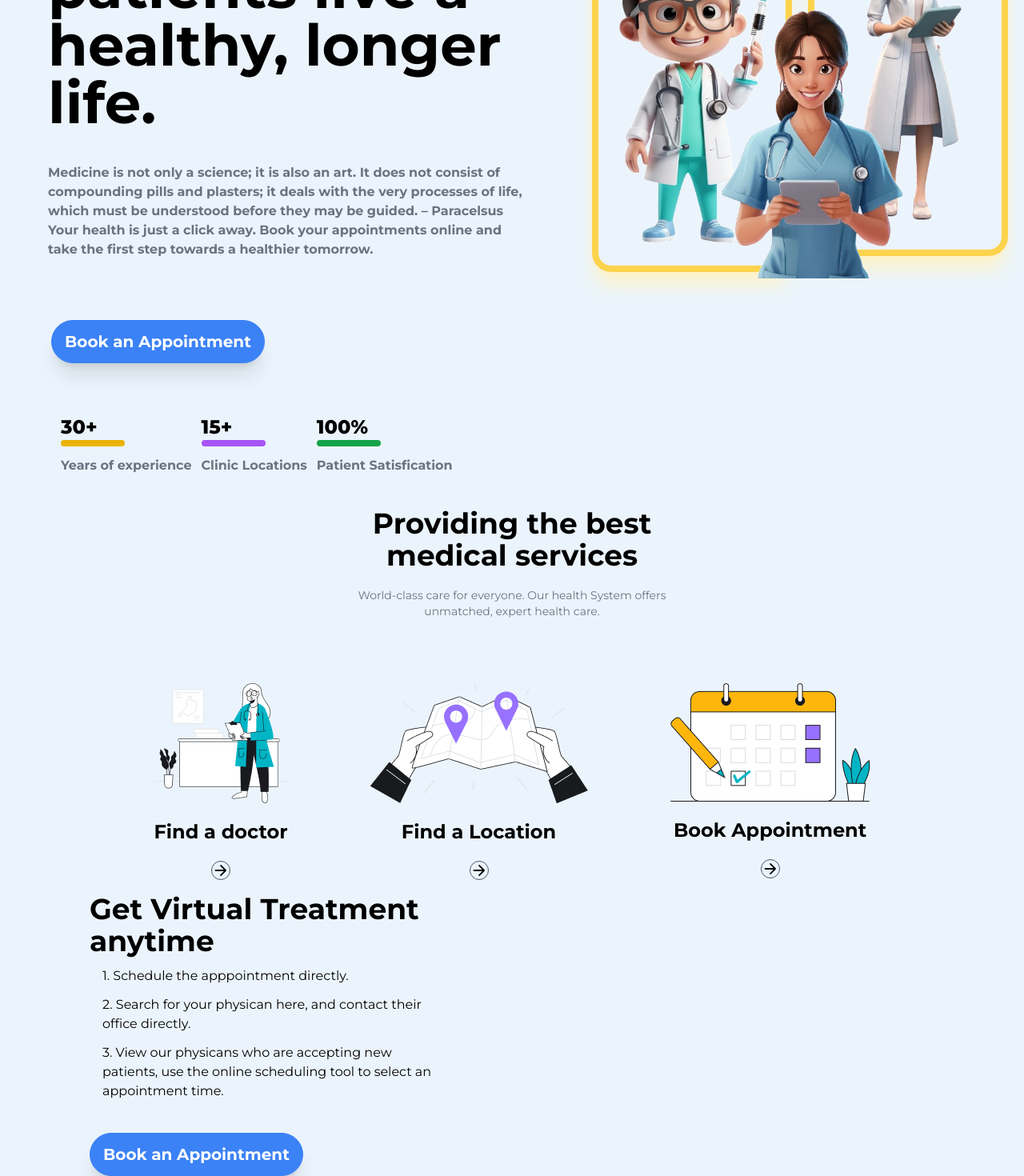
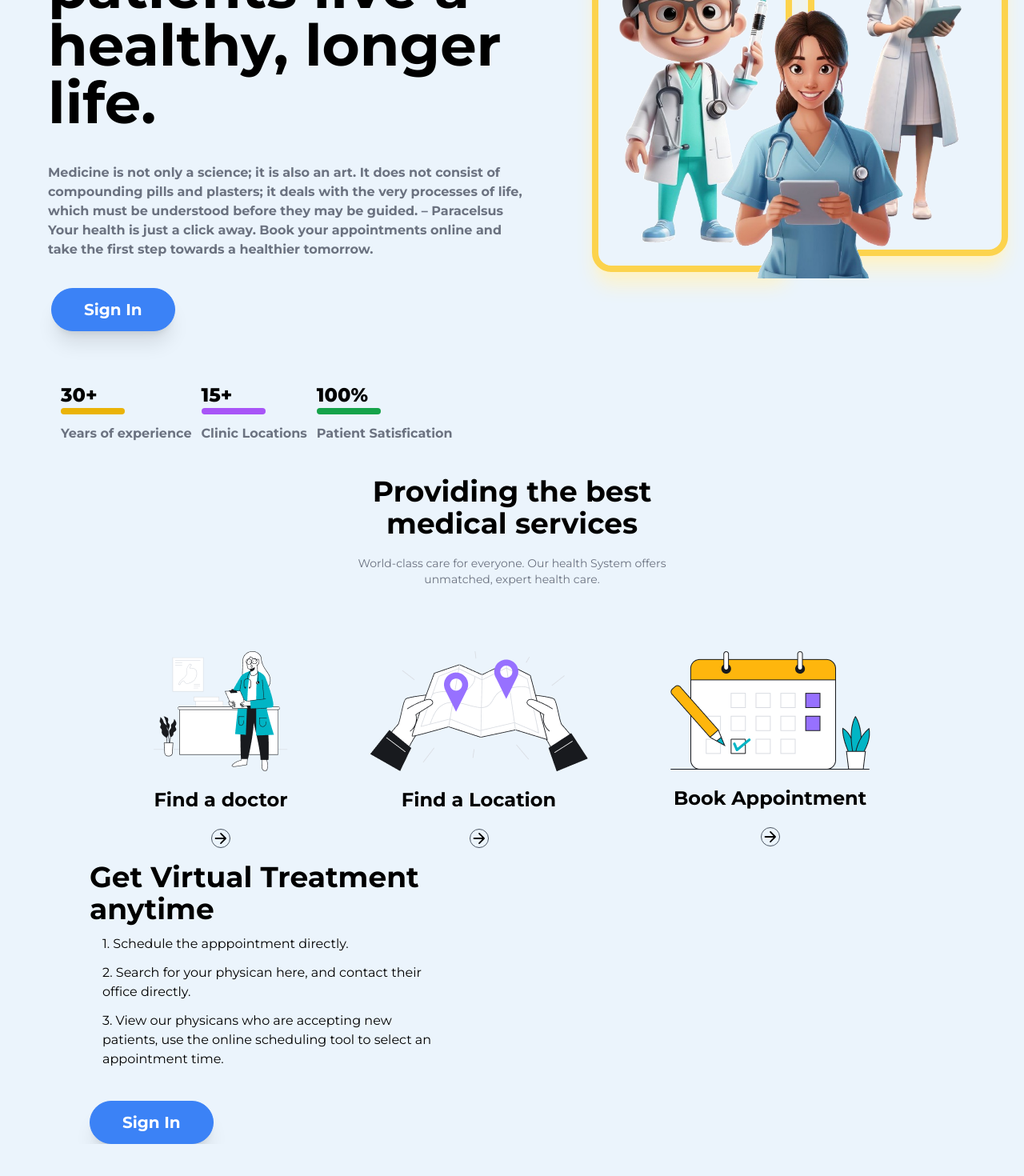
Before and after one commit to pratee-k-umar/Medicare, a Next.js app: page / in a window 1280 px wide. Shown: the part 272-1742 px from the top of the page at 80% size. After the commit the page ends 1702 px from the top, so only its background shows below. Built offline with nearby package versions, Linux system fonts and the light colour scheme; no server answers.

Commit message:
refactor: optimise AuthButton loading performance, favicon update

```diff
--- a/app/layout.js
+++ b/app/layout.js
@@ -9,7 +9,7 @@ export const metadata = {
   title: 'Medicare',
   description: 'Generated by create next app',
   icons: {
-    icon: "/MedicareLogo.ico",
+    icon: "/medicare.ico",
   },
 }
 
--- /dev/null
+++ b/components/AuthButton.jsx
@@ -0,0 +1,17 @@
+import { signIn } from "next-auth/react";
+
+export default function AuthButton() {
+  return (
+    <div className="register">
+      <button
+        type="button"
+        className="mx-auto border border-blue-500 text-white font-semibold text-xl py-3 px-10 rounded-full bg-blue-500 transition-all hover:bg-white hover:text-blue-500 shadow-xl"
+        onClick={() => {
+          signIn('google');
+        }}
+      >
+        Sign In
+      </button>
+    </div>
+  );
+}
--- a/components/Container.jsx
+++ b/components/Container.jsx
@@ -5,6 +5,7 @@ import Icon1 from "@/public/images/icon01.png";
 import Icon2 from "@/public/images/icon02.png";
 import Icon3 from "@/public/images/icon03.png";
 import ArrowForwardRoundedIcon from "@mui/icons-material/ArrowForwardRounded";
+import { useEffect, useState } from "react";
 import Link from "next/link";
 import Footer from "./Footer";
 import { useSession } from "next-auth/react";
@@ -13,16 +14,13 @@ import Blogs from "./Blogs";
 import Doc1 from "@/public/images/doc1.png";
 import Doc2 from "@/public/images/doc2.png";
 import Doc3 from "@/public/images/doc3.png";
+import AuthButton from "./AuthButton";
 
 export default function Container() {
   const { data: session } = useSession();
   const router = useRouter();
-  const redirection = () => {
-    if (session?.user) router.push("/find_doctor");
-    else router.push("/sign_in");
-  };
   return (
-    <div className="mt-10 ">
+    <div className="mt-10">
       <div className="flex flex-wrap justify-around">
         <div className="w-full sm:w-1/2 p-4 m-5">
           <div className="mx-1">
@@ -35,9 +33,9 @@ export default function Container() {
               Medicine is not only a science; it is also an art. It does not
               consist of compounding pills and plasters; it deals with the very
               processes of life, which must be understood before they may be
-              guided. – Paracelsus<br/> Your health is just a click away. Book
-              your appointments online and take the first step towards a
-              healthier tomorrow.
+              guided. – Paracelsus
+              <br /> Your health is just a click away. Book your appointments
+              online and take the first step towards a healthier tomorrow.
             </p>
           </div>
         </div>
@@ -79,18 +77,17 @@ export default function Container() {
           />
         </div>
       </div>
-      <div className="appoint mt-10 flex sm:w-1/2 sm:mx-16 sm:block">
+      <div className="appoint flex sm:w-1/2 sm:mx-16 sm:block">
+        {session ? (
           <button
-          onClick={redirection}
-          className={`mx-auto border border-blue-500 text-white font-semibold text-xl py-3 px-4 rounded-full bg-blue-500 transition-all ${
-            !session
-              ? "hover:bg-blue-300 hover:border-blue-300"
-              : "hover:bg-white hover:text-blue-500"
-          } shadow-xl`}
-          disabled={!session}
+            onClick={() => router.push("/find_doctor")}
+            className={`mx-auto border border-blue-500 text-white font-semibold text-xl py-3 px-4 rounded-full bg-blue-500 transition-all hover:bg-white hover:text-blue-500 shadow-xl`}
           >
             Book an Appointment
           </button>
+        ) : (
+          <AuthButton />
+        )}
       </div>
       <div className="sm:flex sm:mx-16 sm:mt-10">
         <div className="ml-3 mt-6">
@@ -185,17 +182,16 @@ export default function Container() {
           </p>
         </div>
         <div className="appoint mt-10 flex md:w-1/2 md:mx-28 md:block">
+          {session ? (
             <button
-            onClick={redirection}
-            className={`mx-auto border border-blue-500  text-white font-semibold text-xl py-3 px-4 rounded-full bg-blue-500 transition-all ${
-              !session
-                ? "hover:bg-blue-300 hover:border-blue-300"
-                : "hover:bg-white hover:text-blue-500"
-            } shadow-xl`}
-            disabled={!session}
+              onClick={() => router.push("/find_doctor")}
+              className={`mx-auto border border-blue-500 text-white font-semibold text-xl py-3 px-4 rounded-full bg-blue-500 transition-all hover:bg-white hover:text-blue-500 shadow-xl`}
             >
               Book an Appointment
             </button>
+          ) : (
+            <AuthButton />
+          )}
         </div>
       </div>
     </div>
--- a/components/Nav.jsx
+++ b/components/Nav.jsx
@@ -2,17 +2,17 @@
 
 import Image from "next/image";
 import Link from "next/link";
-import { getProviders, signIn, useSession, signOut } from "next-auth/react";
+import { getProviders, useSession, signOut } from "next-auth/react";
 import { useEffect, useState } from "react";
 import { usePathname } from "next/navigation";
 import AccountCircleIcon from "@mui/icons-material/AccountCircle";
 import { FontAwesomeIcon } from "@fortawesome/react-fontawesome";
 import { faBars } from "@fortawesome/free-solid-svg-icons";
 import { faXmark } from "@fortawesome/free-solid-svg-icons";
+import AuthButton from "./AuthButton";
 
 export default function Nav() {
   const [show, setShow] = useState(false);
-  const [providers, setProviders] = useState(null);
   const { data: session, status } = useSession();
   const [role, setRole] = useState("");
   const [loading, setLoading] = useState(true);
@@ -27,13 +27,6 @@ export default function Nav() {
       document.body.style.overflow = 'auto';
     };
   }, [show]);
-  useEffect(() => {
-    const setUpProviders = async () => {
-      const response = await getProviders();
-      setProviders(response);
-    };
-    setUpProviders();
-  }, []);
   useEffect(() => {
     const fetchRole = async () => {
       const res = await fetch(`/api/user/${session?.user.id}/role`);
@@ -90,7 +83,7 @@ export default function Nav() {
       ) : (
         <></>
       )}
-      {session?.user ? (
+      {session?.user && (
         <div className="profile_image rounded-full">
           {pathname === "/admin" ? (
             <button
@@ -180,24 +173,6 @@ export default function Nav() {
             </>
           )}
         </div>
-      ) : (
-        <div>
-          <div className="register">
-            {providers &&
-              Object.values(providers).map((provider) => (
-                <button
-                  type="button"
-                  className="font-bold text-blue-500 border border-blue-500 transition-all hover:bg-blue-500 hover:text-white py-1 px-4 rounded-full shadow-xl flex mx-auto"
-                  key={provider.name}
-                  onClick={() => {
-                    signIn(provider.id);
-                  }}
-                >
-                  Sign In
-                </button>
-              ))}
-          </div>
-        </div>
       )}
     </div>
   );
--- a/next.config.js
+++ b/next.config.js
@@ -5,24 +5,34 @@ const nextConfig = {
 
   // Moved from experimental in Next.js v15
   outputFileTracingExcludes: {
-    '*': [
-      'node_modules/@swc/core-linux-x64-gnu',
-      'node_modules/@swc/core-linux-x64-musl',
-      'node_modules/@esbuild/linux-x64',
+    "*": [
+      "node_modules/@swc/core-linux-x64-gnu",
+      "node_modules/@swc/core-linux-x64-musl",
+      "node_modules/@esbuild/linux-x64",
     ],
   },
 
   images: {
-    domains: ["lh3.googleusercontent.com", "res.cloudinary.com"]
+    remotePatterns: [
+      {
+        protocol: "https",
+        hostname: "lh3.googleusercontent.com",
+        pathname: "/**",
+      },
+      {
+        protocol: "https",
+        hostname: "res.cloudinary.com",
+        pathname: "/**",
+      },
+    ],
   },
-
   webpack(config) {
     config.experiments = {
       ...config.experiments,
-      topLevelAwait: true
-    }
-    return config
-  }
-}
+      topLevelAwait: true,
+    };
+    return config;
+  },
+};
 
-module.exports = nextConfig
+module.exports = nextConfig;
```
Also changed, not shown: 2 other files (tests, documents, lock files or other folders). Lines whose indentation alone changed are shown as unchanged.
